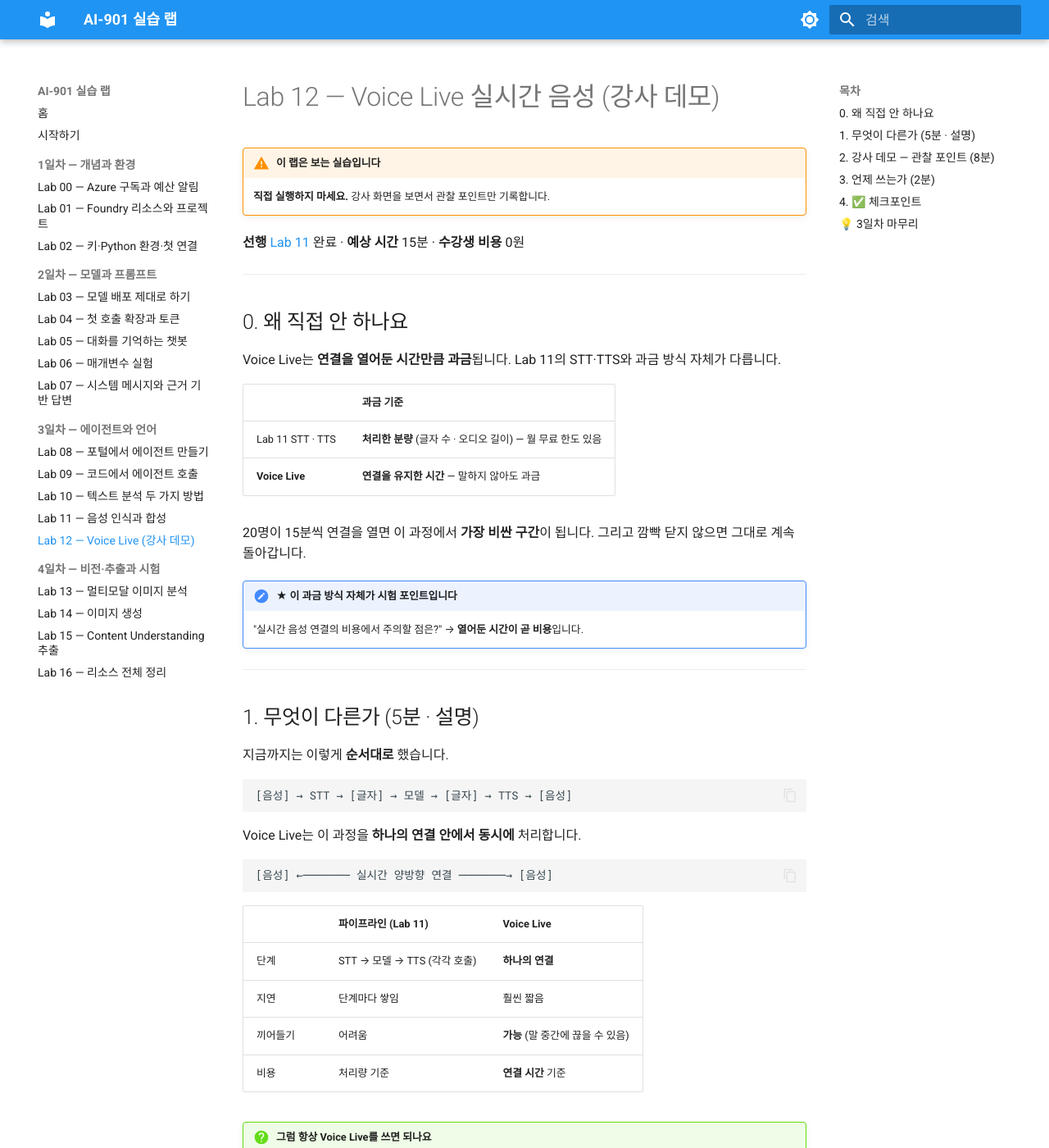
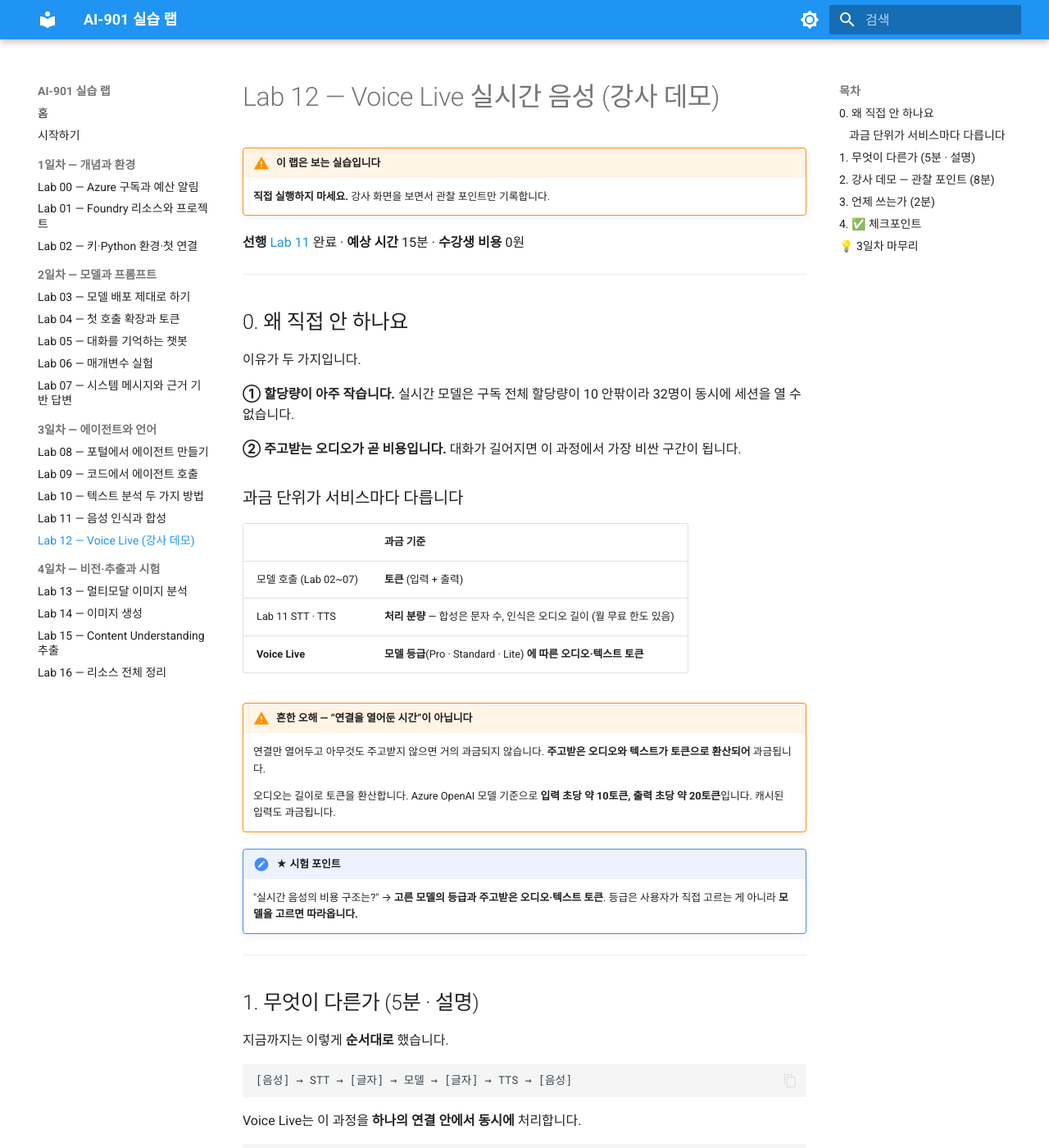
Before and after one commit to skilleat-labs/ai901-labs, an MkDocs documentation site: the page built from docs/labs/lab12-voice-live-demo.md, in a window 1280 px wide and 1400 px high. Shown: the whole window at 82% size. Built offline with MkDocs 1.6.1 and Material for MkDocs 9.7.7, drawn with Linux system fonts in a browser that asks for light colours; some of the changed text lies outside the part shown.

Commit message:
검수 반영 — Voice Live 과금 설명 정정, 따옴표 렌더 수정
Voice Live는 연결 시간이 아니라 모델 등급(Pro/Standard/Lite)과
주고받은 오디오·텍스트 토큰으로 과금된다. 공식 문서 확인 후 정정.
오디오는 입력 초당 약 10토큰, 출력 초당 약 20토큰으로 환산.

admonition 제목의 \" 이스케이프가 그대로 렌더되어 한국어 따옴표로 교체.

Co-Authored-By: Claude Opus 5 <noreply@anthropic.com>

```diff
--- a/docs/labs/lab12-voice-live-demo.md
+++ b/docs/labs/lab12-voice-live-demo.md
@@ -9,19 +9,31 @@
 
 ## 0. 왜 직접 안 하나요
 
-Voice Live는 **연결을 열어둔 시간만큼 과금**됩니다.
-Lab 11의 STT·TTS와 과금 방식 자체가 다릅니다.
+이유가 두 가지입니다.
+
+**① 할당량이 아주 작습니다.** 실시간 모델은 구독 전체 할당량이 10 안팎이라
+32명이 동시에 세션을 열 수 없습니다.
+
+**② 주고받는 오디오가 곧 비용입니다.** 대화가 길어지면 이 과정에서 가장 비싼 구간이 됩니다.
+
+### 과금 단위가 서비스마다 다릅니다
 
 | | 과금 기준 |
 |---|---|
-| Lab 11 STT · TTS | **처리한 분량** (글자 수 · 오디오 길이) — 월 무료 한도 있음 |
-| **Voice Live** | **연결을 유지한 시간** — 말하지 않아도 과금 |
+| 모델 호출 (Lab 02~07) | **토큰** (입력 + 출력) |
+| Lab 11 STT · TTS | **처리 분량** — 합성은 문자 수, 인식은 오디오 길이 (월 무료 한도 있음) |
+| **Voice Live** | **모델 등급**(Pro · Standard · Lite) **에 따른 오디오·텍스트 토큰** |
 
-20명이 15분씩 연결을 열면 이 과정에서 **가장 비싼 구간**이 됩니다.
-그리고 깜빡 닫지 않으면 그대로 계속 돌아갑니다.
+!!! warning "흔한 오해 — “연결을 열어둔 시간”이 아닙니다"
+    연결만 열어두고 아무것도 주고받지 않으면 거의 과금되지 않습니다.
+    **주고받은 오디오와 텍스트가 토큰으로 환산되어** 과금됩니다.
 
-!!! note "★ 이 과금 방식 자체가 시험 포인트입니다"
-    "실시간 음성 연결의 비용에서 주의할 점은?" → **열어둔 시간이 곧 비용**입니다.
+    오디오는 길이로 토큰을 환산합니다. Azure OpenAI 모델 기준으로
+    **입력 초당 약 10토큰, 출력 초당 약 20토큰**입니다. 캐시된 입력도 과금됩니다.
+
+!!! note "★ 시험 포인트"
+    "실시간 음성의 비용 구조는?" → **고른 모델의 등급과 주고받은 오디오·텍스트 토큰**.
+    등급은 사용자가 직접 고르는 게 아니라 **모델을 고르면 따라옵니다.**
 
 ---
 
@@ -44,7 +56,7 @@ Voice Live는 이 과정을 **하나의 연결 안에서 동시에** 처리합
 | 단계 | STT → 모델 → TTS (각각 호출) | **하나의 연결** |
 | 지연 | 단계마다 쌓임 | 훨씬 짧음 |
 | 끼어들기 | 어려움 | **가능** (말 중간에 끊을 수 있음) |
-| 비용 | 처리량 기준 | **연결 시간** 기준 |
+| 비용 | 처리 분량 기준 | 모델 등급 + **오디오·텍스트 토큰** |
 
 !!! question "그럼 항상 Voice Live를 쓰면 되나요"
     아닙니다. **실시간 대화가 필요할 때만** 씁니다.
@@ -94,7 +106,7 @@ Voice Live는 이 과정을 **하나의 연결 안에서 동시에** 처리합
 
 !!! success "여기까지 됐으면 3일차 완료입니다"
     - [ ] 파이프라인과 Voice Live의 **구조 차이**를 그릴 수 있다
-    - [ ] Voice Live의 과금이 **연결 시간 기준**이라는 걸 안다
+    - [ ] Voice Live의 과금이 **모델 등급과 오디오·텍스트 토큰 기준**이라는 걸 안다
     - [ ] 실시간 / 파이프라인 / 일괄 처리를 **상황에 맞게** 고를 수 있다
     - [ ] 관찰 포인트 세 가지를 기록했다
 
```
Also changed, not shown: docs/labs/lab00-subscription.md (+3 -3 lines), docs/labs/lab01-foundry-project.md (+2 -2 lines), docs/labs/lab03-deploy-model.md (+1 -1 lines), docs/labs/lab07-system-grounding.md (+1 -1 lines).
